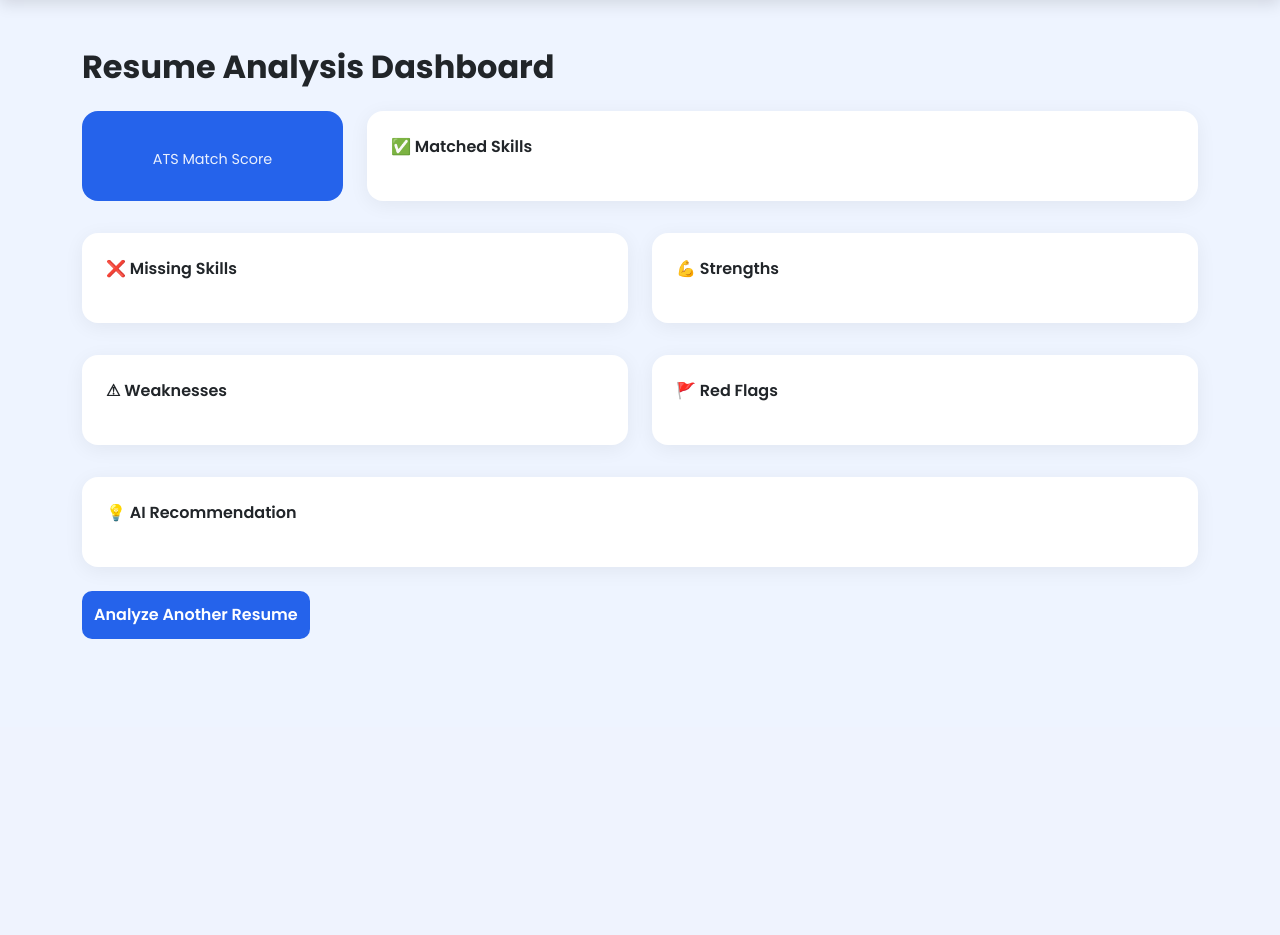
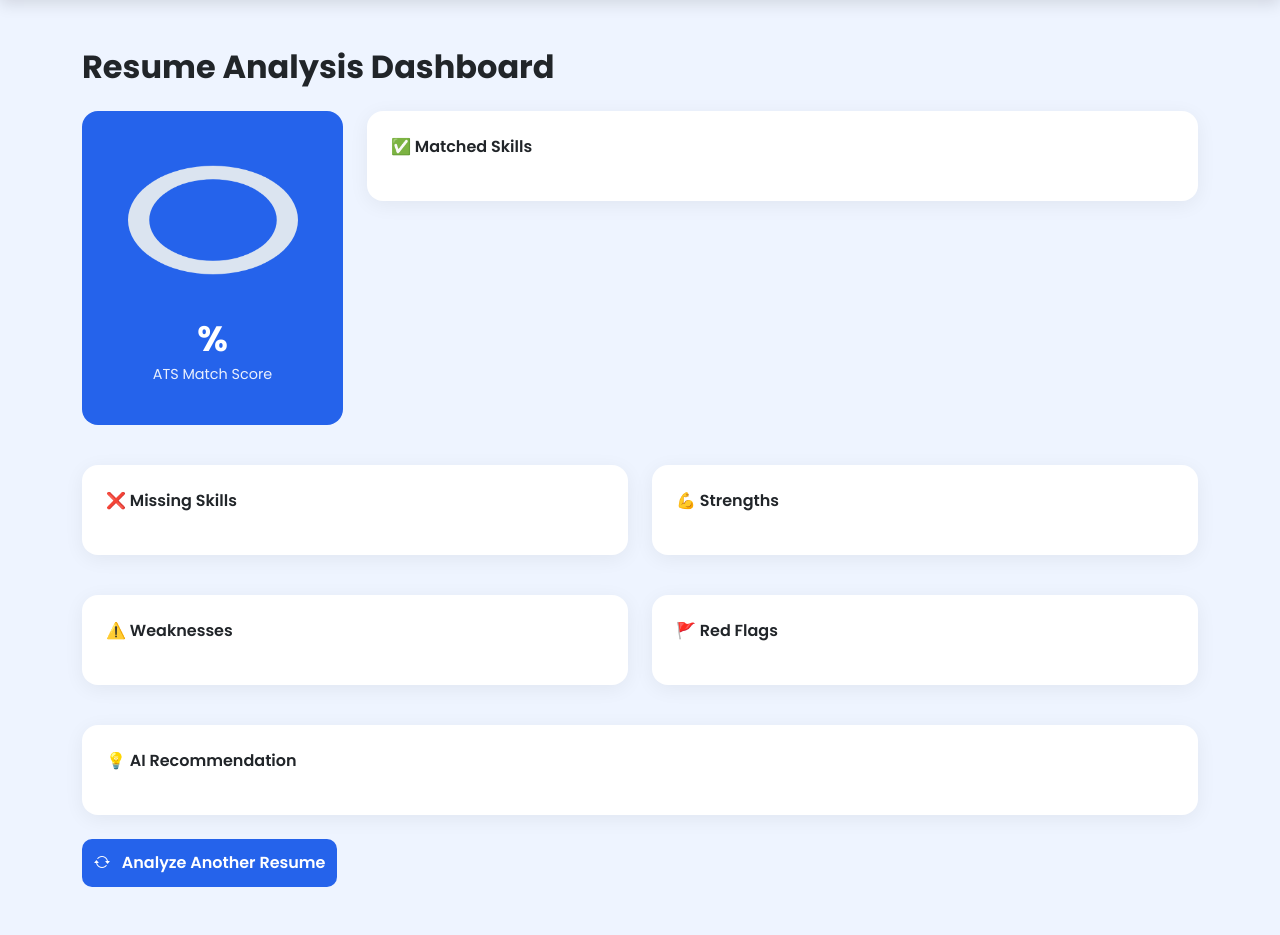
Before and after one commit to deepak764877-a11y/job-analyzer, a Flask app: template templates/result.html in a window 1280 px wide. Shown: the part 73-1008 px from the top of the page. Before the commit the page ends 712 px from the top, so only its background shows below. Run offline with Flask 3, Linux system fonts and the light colour scheme; the template is opened without the code that fills it, so the values that code supplies are empty.

Commit message:
Day 7: Add ATS score chart and improve result dashboard UI

```diff
--- a/static/css/style.css
+++ b/static/css/style.css
@@ -32,13 +32,29 @@
 .score-card{
     background:#2563EB;
     border-radius:16px;
-    padding:30px;
+    padding:24px;
     color:#fff;
-    text-align:center;
+    min-height:300px;
+    display:flex;
+    flex-direction:column;
+    justify-content:center;
+    align-items:center;
+    transition:.25s ease;
 }
 
-.score-number{
-    font-size:3.5rem;
+.score-card:hover{
+    transform:translateY(-4px);
+}
+
+#scoreChart{
+    width:170px !important;
+    height:170px !important;
+    display:block;
+    margin:0 auto;
+}
+
+.score-value{
+    font-size:2.2rem;
     font-weight:700;
     line-height:1;
 }
@@ -120,13 +136,10 @@
 }
 
 @media(max-width:992px){
-
-    .score-number{
-        font-size:2.8rem;
+    .score-value{
+        font-size:1.8rem;
     }
-
     .glass-card{
         margin-bottom:20px;
     }
-
 }
--- /dev/null
+++ b/static/js/dashboard.js
@@ -0,0 +1,29 @@
+console.log("Dashboard JS Loaded Successfully");
+
+const scoreElement = document.querySelector(".score-value");
+const chartCanvas = document.getElementById("scoreChart");
+
+if (scoreElement && chartCanvas) {
+    let score = parseInt(scoreElement.innerText);
+    if (isNaN(score)) score = 0;
+
+    new Chart(chartCanvas, {
+        type: "doughnut",
+        data: {
+            datasets: [{
+                data: [score, 100 - score],
+                backgroundColor: ["#22c55e", "#dbe4f0"],
+                borderWidth: 0
+            }]
+        },
+        options: {
+            responsive: true,
+            maintainAspectRatio: false,
+            cutout: "75%",
+            plugins: {
+                legend: { display: false },
+                tooltip: { enabled: false }
+            }
+        }
+    });
+}
--- a/templates/result.html
+++ b/templates/result.html
@@ -1,10 +1,9 @@
-
 <!DOCTYPE html>
 <html lang="en">
 <head>
     <meta charset="UTF-8">
     <meta name="viewport" content="width=device-width, initial-scale=1.0">
-    <title>Analysis Result</title>
+    <title>JobFit Analyzer | Result</title>
     <link rel="preconnect" href="https://fonts.googleapis.com">
     <link rel="preconnect" href="https://fonts.gstatic.com" crossorigin>
     <link href="https://fonts.googleapis.com/css2?family=Poppins:wght@400;500;600;700&display=swap" rel="stylesheet">
@@ -21,17 +20,18 @@
 </nav>
 
 <div class="container py-5">
-
     <h2 class="fw-bold mb-4">Resume Analysis Dashboard</h2>
 
     <div class="row g-4">
         <div class="col-lg-3">
-            <div class="score-card h-100 d-flex flex-column justify-content-center">
-                <div class="score-number">{{ result.fit_score }}</div>
-                <div class="score-text">ATS Match Score</div>
+            <div class="score-card">
+                <canvas id="scoreChart"></canvas>
+                <div class="text-center mt-3">
+                    <h2 class="fw-bold mb-0 score-value">{{ result.fit_score }}%</h2>
+                    <p class="score-text">ATS Match Score</p>
+                </div>
             </div>
         </div>
-
         <div class="col-lg-9">
             <div class="glass-card">
                 <div class="section-title">✅ Matched Skills</div>
@@ -42,7 +42,7 @@
         </div>
     </div>
 
-    <div class="row g-4 mt-2">
+    <div class="row g-4 mt-3">
         <div class="col-lg-6">
             <div class="glass-card">
                 <div class="section-title">❌ Missing Skills</div>
@@ -51,7 +51,6 @@
                 {% endfor %}
             </div>
         </div>
-
         <div class="col-lg-6">
             <div class="glass-card">
                 <div class="section-title">💪 Strengths</div>
@@ -64,10 +63,10 @@
         </div>
     </div>
 
-    <div class="row g-4 mt-2">
+    <div class="row g-4 mt-3">
         <div class="col-lg-6">
             <div class="glass-card">
-                <div class="section-title">⚠ Weaknesses</div>
+                <div class="section-title">⚠️ Weaknesses</div>
                 <ul>
                     {% for item in result.weaknesses %}
                         <li>{{ item }}</li>
@@ -75,7 +74,6 @@
                 </ul>
             </div>
         </div>
-
         <div class="col-lg-6">
             <div class="glass-card">
                 <div class="section-title">🚩 Red Flags</div>
@@ -88,8 +86,8 @@
         </div>
     </div>
 
-    <div class="row g-4 mt-2">
-        <div class="col-lg-12">
+    <div class="row g-4 mt-3">
+        <div class="col-12">
             <div class="glass-card">
                 <div class="section-title">💡 AI Recommendation</div>
                 <ul>
@@ -102,11 +100,16 @@
     </div>
 
     <div class="mt-4">
-        <a href="/" class="btn btn-analyze">Analyze Another Resume</a>
+        <a href="/" class="btn btn-analyze">
+            <i class="bi bi-arrow-repeat me-2"></i>
+            Analyze Another Resume
+        </a>
     </div>
-
 </div>
 
 <script src="https://cdn.jsdelivr.net/npm/bootstrap@5.3.2/dist/js/bootstrap.bundle.min.js"></script>
+<script src="https://cdn.jsdelivr.net/npm/chart.js@4.4.1/dist/chart.umd.min.js"></script>
+<script src="{{ url_for('static', filename='js/dashboard.js') }}"></script>
+
 </body>
 </html>
```
